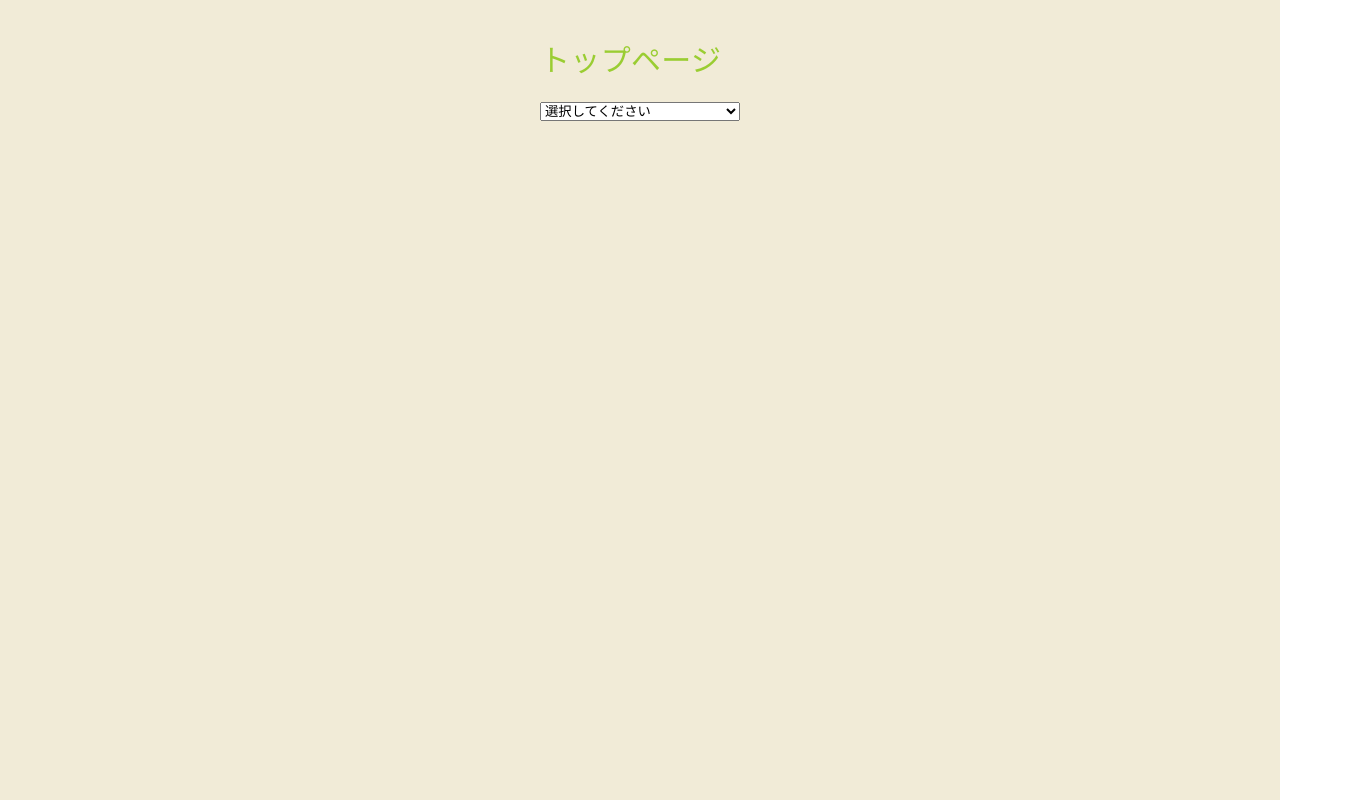
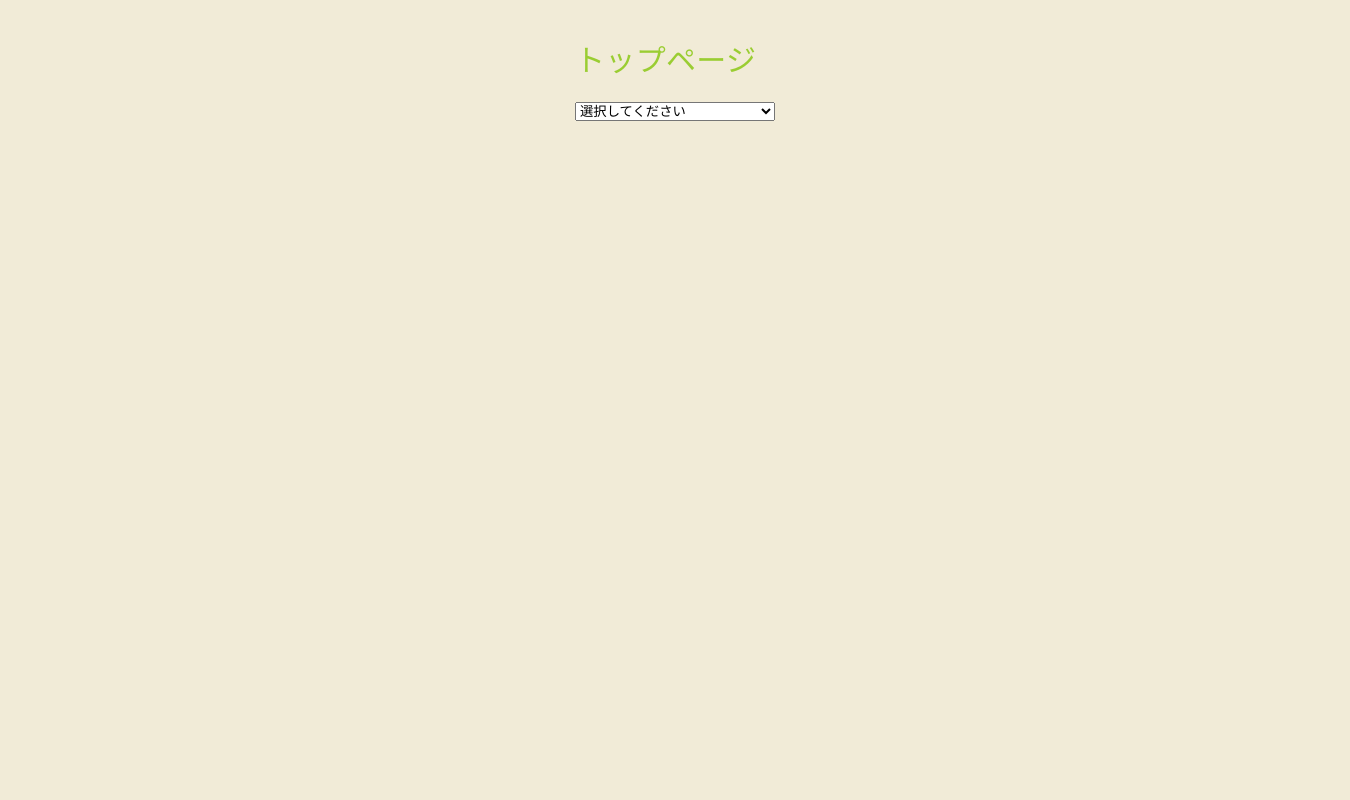
Before and after one commit to nakatama0220/todo, a Next.js app: page / in a window 1280 px wide. Shown: the whole page, 1350 px wide, since content can reach past the window. Built offline with nearby package versions, Linux system fonts and the light colour scheme.

Commit message:
style: layoutのwidth変更

```diff
--- a/src/components/template/Layout/styles.ts
+++ b/src/components/template/Layout/styles.ts
@@ -10,7 +10,7 @@ export const styles = {
     flex-direction: column;
     background-color: #f1ebd7;
     gap: 30px;
-    min-width: 1200px;
+    min-width: 1350px;
   `,
   title: css`
     font-size: 3rem;
```
